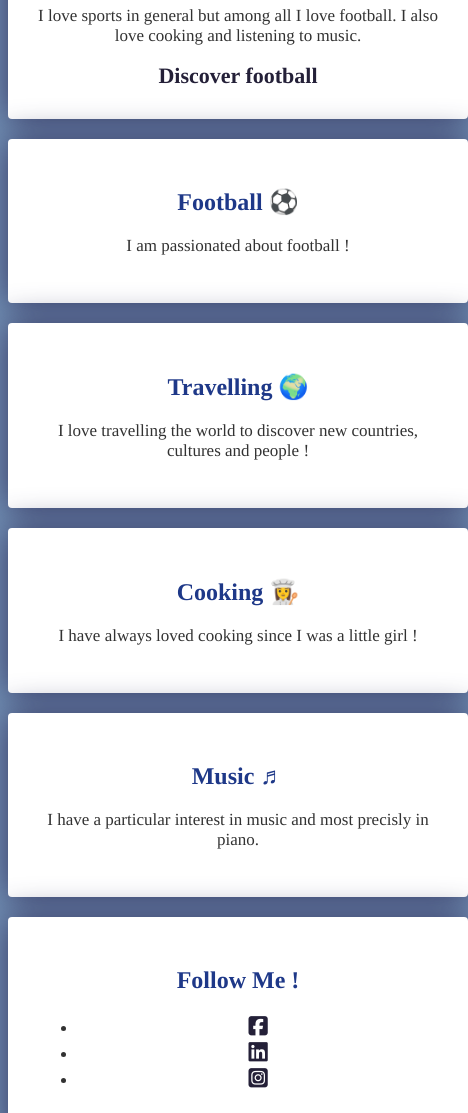
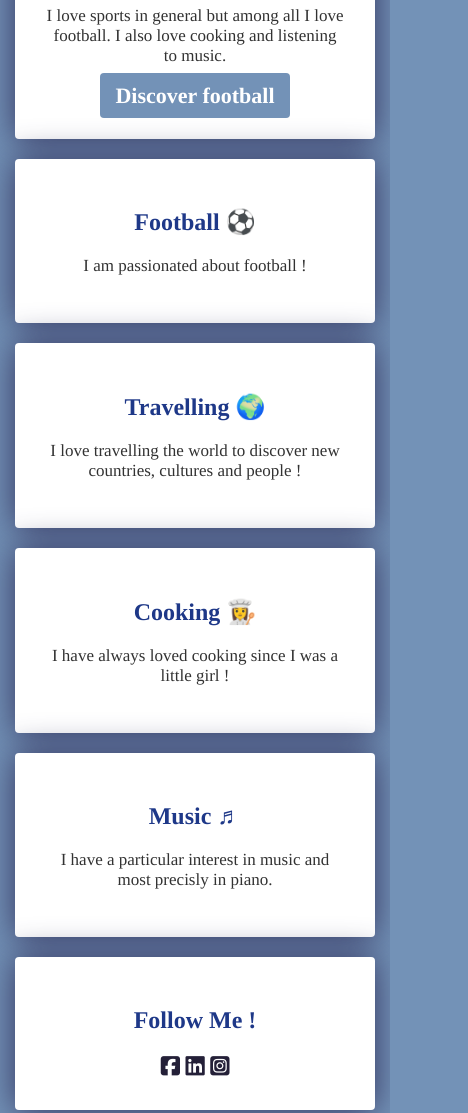
Before and after one commit to lucie-lemoine/my-profile, a plain HTML site: page index.html in a window 390 px wide. Shown: the part 300-1413 px from the top of the page, 468 px wide, since content can reach past the window. Drawn offline with Linux system fonts and the light colour scheme.

Commit message:
Add files via upload

```diff
--- a/index.html
+++ b/index.html
@@ -15,7 +15,7 @@
 		<p>
 			I love sports in general but among all I love football. I also love cooking and listening to music.
 		</p>
-		<a href="https://www.fff.fr/" target="_blank">Discover football</a>
+		<a href="https://www.fff.fr/" target="_blank" class="btn">Discover football</a>
 		</div>
 
 		<div class="card">
@@ -49,26 +49,15 @@
 		<div class="card">
 		<h2> Follow Me !</h2>
 
-		<ul>
-			<li>
 			<a href="https://www.facebook.com/profile.php?id=100084787531134" target="_blank">
 				<i class="fa-brands fa-square-facebook"></i>
 			</a>
-			</li>
-			<li>
 			<a href="https://www.linkedin.com/in/lucie-lemoine/" target="_blank">
 				<i class="fa-brands fa-linkedin"></i>
 			</a>
-			</li>
-			<li>
 			<a href="https://www.instagram.com/lu.lem01/" target="_blank">
 				<i class="fa-brands fa-square-instagram"></i>
-				</a>
 			</div>
-			</li>
-		</ul>
-
-
 
 
 
--- a/style.css
+++ b/style.css
@@ -39,6 +39,13 @@ a:hover {
 	width: 200px;
 }
 
+.btn{
+	background-color: #7392B7;
+	padding: 10px 15px;
+	border-radius: 4px;
+	color: white;
+}
+
 .card{
 	background: white;
 	padding: 30px;
@@ -51,14 +58,20 @@ a:hover {
 
 }
 
-@media (max-width: 760px) {
+@media (max-width: 720px) {
 	.card {
-		width: 600px;
+		width: 500px;
 
 }
 
-@media (max-width: 500px) {
+@media (max-width: 960px) {
 	.card {
-		width: 400px;
+		width: 700px;
 
 }
+
+@media (max-width: 540px) {
+	.card {
+		width: 300px;
+
+}
```
Lines whose indentation alone changed are shown as unchanged.
